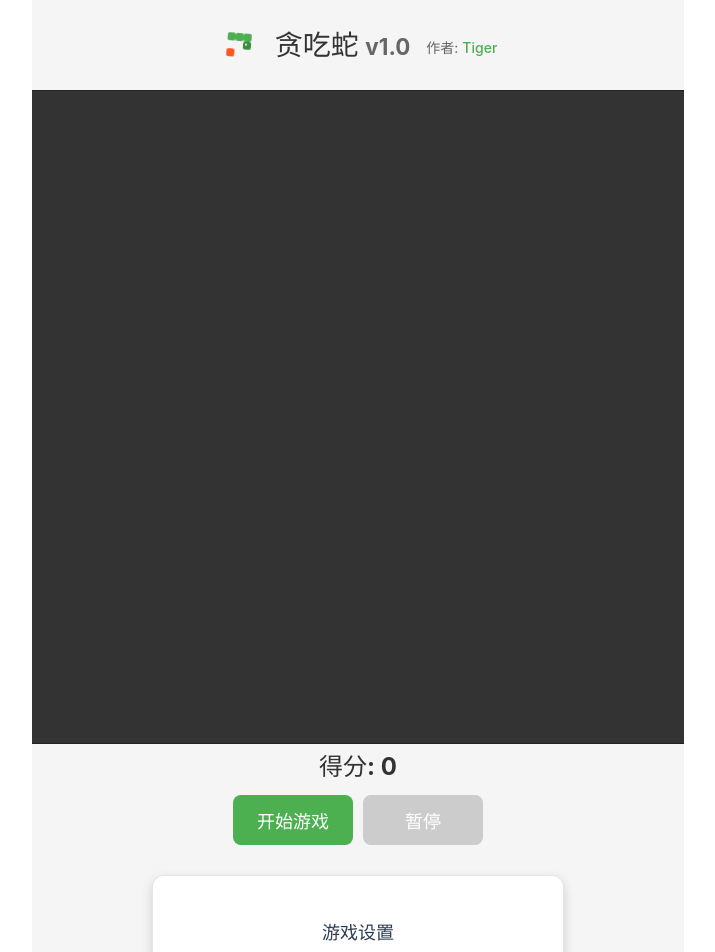
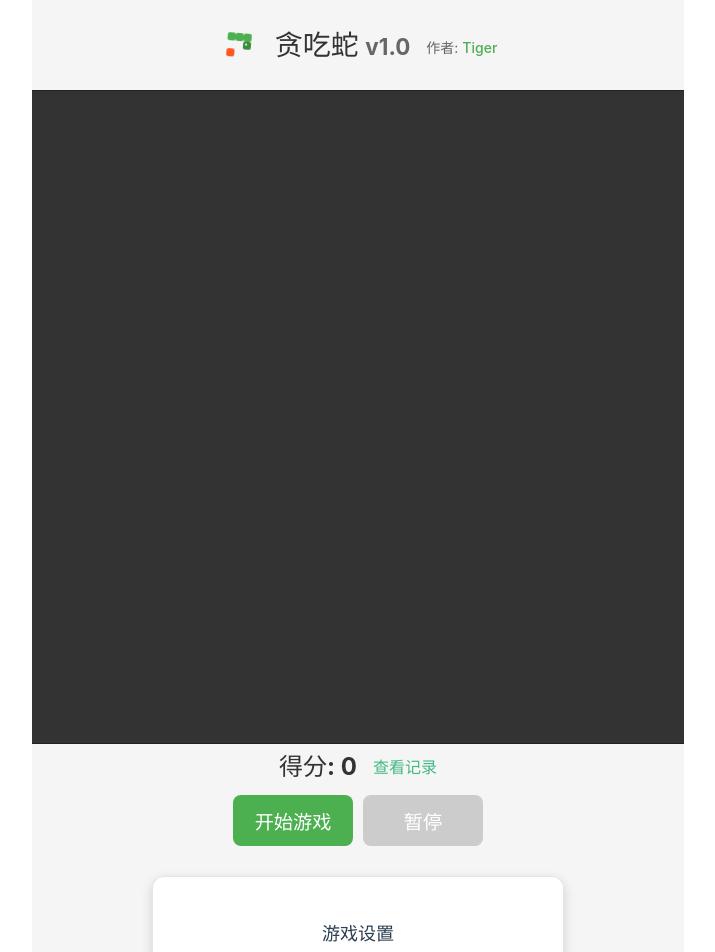
Before and after one commit to DropFan/snake-game, a Vue app: page / in a window 1280 px wide. Shown: the top 952 px of the page, without its empty margins (282-997 px from the left). Built offline with nearby package versions, Linux system fonts and the light colour scheme; no server answers.

Commit message:
add view-records link

```diff
--- a/src/App.vue
+++ b/src/App.vue
@@ -24,6 +24,7 @@ import GameTitle from './components/GameTitle.vue'
 import GameOverModal from './components/GameOverModal.vue'
 import GameSettings from './components/GameSettings.vue'
 import GameInstructions from './components/GameInstructions.vue'
+import GameRecordModal from './components/GameRecordModal.vue'
 import Footer from './components/Footer.vue'
 
 // 游戏状态管理
@@ -37,6 +38,7 @@ const bgMusicEnabled = ref(AudioManager.bgMusicEnabled)      // 背景音乐开
 const soundEffectsEnabled = ref(AudioManager.soundEffectsEnabled) // 音效开关状态
 const speedPercentage = ref(50)       // 游戏速度百分比，0%最慢，100%最快
 const gameOverMessage = ref('')       // 游戏结束原因
+const showRecordList = ref(false)      // 是否显示历史记录列表
 
 // 游戏状态管理函数
 const handleGameStateChange = (state) => {
@@ -213,7 +215,10 @@ onUnmounted(() => {
     <canvas ref="canvas" :width="canvasSize" :height="canvasSize" class="game-canvas"></canvas>
 
     <div class="game-controls">
-      <div class="score">得分: {{ score }}</div>
+      <div class="score-container">
+        <div class="score">得分: {{ score }}</div>
+        <a href="#" @click.prevent="showRecordList = true" class="view-record-link">查看记录</a>
+      </div>
 
       <!-- :disabled="gameEngine && (!gameOver)" -->
       <div class="button-group">
@@ -252,6 +257,8 @@ onUnmounted(() => {
 
     <GameInstructions />
     <Footer />
+
+    <GameRecordModal v-if="showRecordList" @close="showRecordList = false" />
   </div>
 </template>
 
--- a/src/styles/controls.css
+++ b/src/styles/controls.css
@@ -39,15 +39,35 @@
   font-size: 16px;
 }
 
+.score-container {
+  display: flex;
+  align-items: center;
+  justify-content: center;
+  gap: 1rem;
+  margin: 0;
+}
+
 .score {
   font-size: 24px;
   font-weight: bold;
   color: #333;
 }
 
+.view-record-link {
+  color: #42b983;
+  text-decoration: none;
+  font-size: 1em;
+  transition: color 0.3s ease;
+}
+
+.view-record-link:hover {
+  color: #3aa876;
+  text-decoration: underline;
+}
+
 button {
-  padding: 12px 24px;
-  font-size: 18px;
+  padding: 0.6em 0.8em;
+  font-size: 1.2em;
   background-color: #4CAF50;
   color: white;
   border: none;
```
